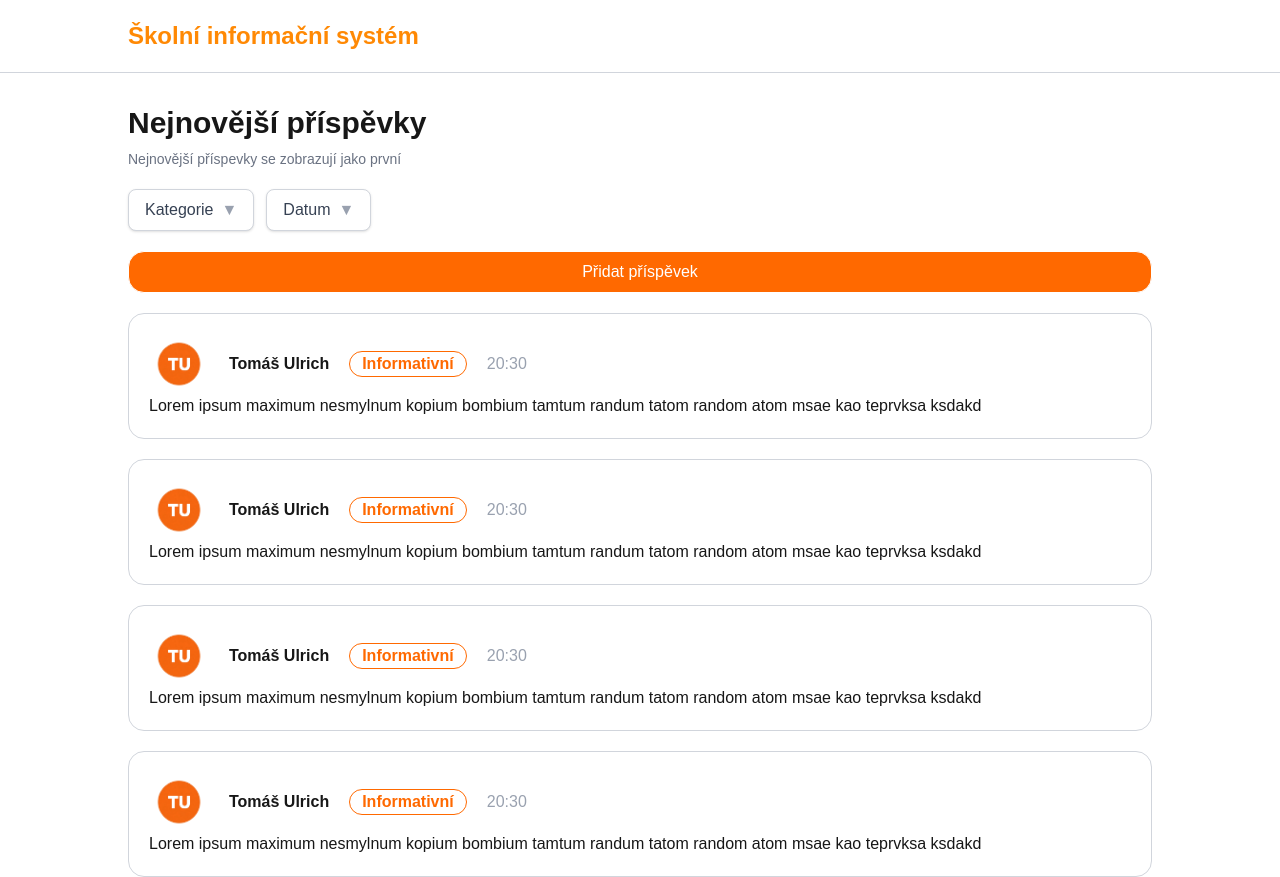
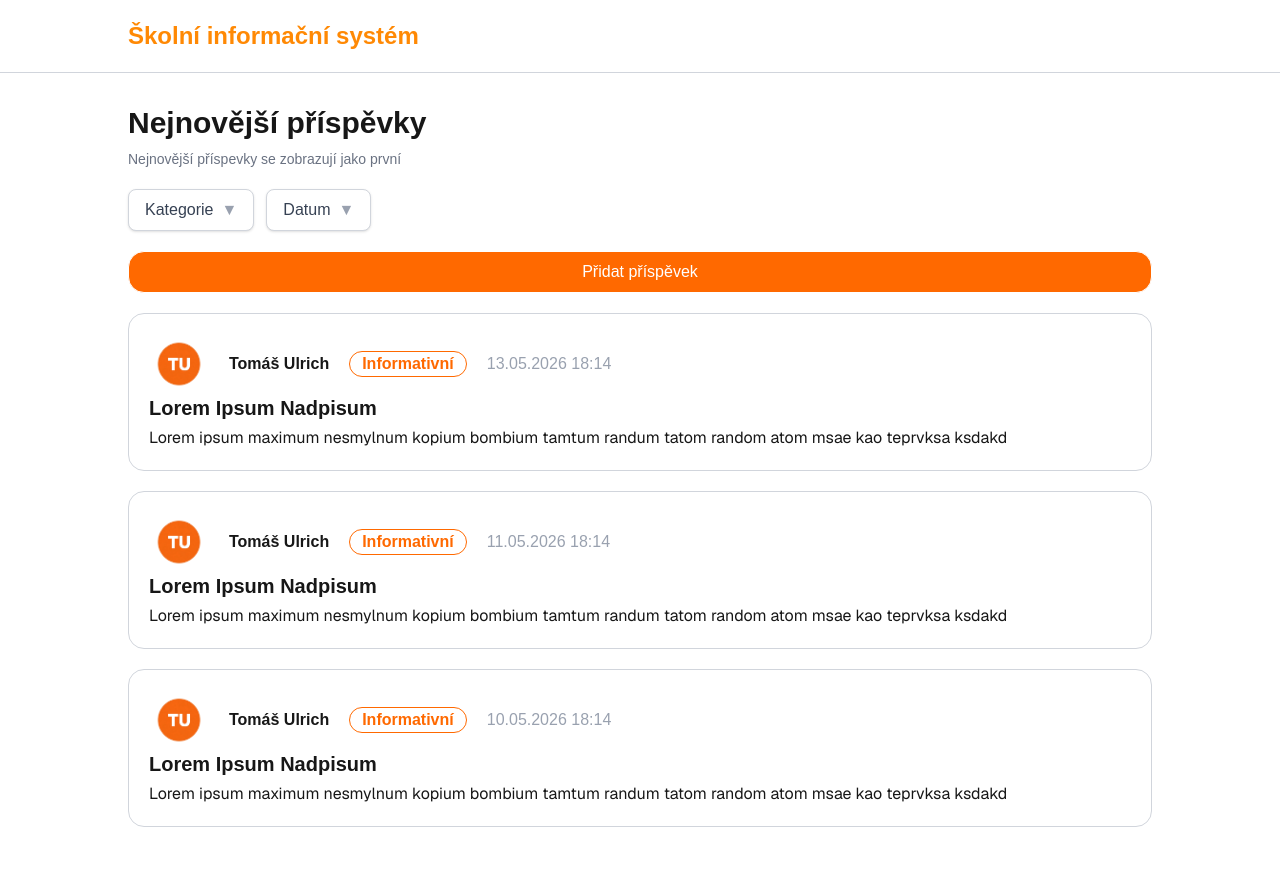
Before and after one commit to ulricht01/Is, a Next.js app in the folder web/: page / in a window 1280 px wide. After the commit the page ends 827 px from the top, so only its background shows below. Built offline with nearby package versions, Linux system fonts and the light colour scheme.

Commit message:
completed adding a post and filtering posts

```diff
--- a/web/app/page.tsx
+++ b/web/app/page.tsx
@@ -17,30 +17,75 @@ export default function Home() {
 
   const [posts, setPosts] = useState([
     {
+      id: 1,
       jmeno: "Tomáš Ulrich",
       category: "Informativní",
-      time: "20:30",
+      time: "13.05.2026 18:14",
+      title: "Lorem Ipsum Nadpisum",
       message: "Lorem ipsum maximum nesmylnum kopium bombium tamtum randum tatom random atom msae kao teprvksa ksdakd"
     },
     {
+      id: 2,
       jmeno: "Tomáš Ulrich",
       category: "Informativní",
-      time: "20:30",
+      time: "11.05.2026 18:14",
+      title: "Lorem Ipsum Nadpisum",
       message: "Lorem ipsum maximum nesmylnum kopium bombium tamtum randum tatom random atom msae kao teprvksa ksdakd"
     },
     {
+      id: 3,
       jmeno: "Tomáš Ulrich",
       category: "Informativní",
-      time: "20:30",
+      time: "10.05.2026 18:14",
+      title: "Lorem Ipsum Nadpisum",
       message: "Lorem ipsum maximum nesmylnum kopium bombium tamtum randum tatom random atom msae kao teprvksa ksdakd"
     }
   ])
 
+  const [selectedCategory, setSelectedCategory] = useState("Kategorie")
+  const [selectedDate, setSelectedDate] = useState("Datum")
+
+  const filteredData = posts.filter((post) => {
+    const matchesCategory = selectedCategory === "Kategorie" || post.category === selectedCategory;
+
+    let matchesDate = true;
+
+    if (selectedDate instanceof Date) {
+
+      // Rozložíme string "13.05.2026 18:14" na části
+      const [datePart, timePart] = post.time.split(' ');
+      const [day, month, year] = datePart.split('.').map(Number);
+
+      const [hour, minute] = timePart;
+
+      // (měsíce jsou v JS od 0, proto month - 1)
+      const postDateObj = new Date(year, month - 1, day, hour, minute);
+
+
+      matchesDate = postDateObj >= selectedDate;
+    }
+
+    // Pokud má příspěvek stejný nebo pozdější datum a zároveň se matchne kategorie, tak je posunut do listu
+    return matchesCategory && matchesDate;
+  });
+
+
   const addPost = (newPostData) => {
+    const now = new Date();
+    const d = String(now.getDate()).padStart(2, '0');
+    const m = String(now.getMonth() + 1).padStart(2, '0');
+    const y = now.getFullYear();
+    const time = now.toLocaleTimeString([], { hour: '2-digit', minute: '2-digit' });
+
+    const formattedDate = `${d}.${m}.${y} ${time}`;
+
+
     const newPost = {
+      id: now.getTime(),
       jmeno: activeUser.name,
       category: newPostData.category,
-      time: new Date().toLocaleTimeString([], { hour: "2-digit", minute: "2-digit"}),
+      time: formattedDate,
+      title: newPostData.title,
       message: newPostData.post
     }
     setPosts([newPost, ...posts])
@@ -53,18 +98,23 @@ export default function Home() {
           description="Nejnovější příspevky se zobrazují jako první">
         </Title>
         <div className="flex gap-3">
-          <Filter filterArray={categoryOptions} text="Kategorie" type="category"></Filter>
-          <Filter filterArray={categoryOptions} text="Datum" type="date"></Filter>
+          <Filter filterArray={categoryOptions} text="Kategorie" type="category" onFilterChange={(val)=> setSelectedCategory(val)}></Filter>
+          <Filter filterArray={categoryOptions} text="Datum" type="date" onFilterChange={(val)=>setSelectedDate(val)}></Filter>
         </div>
         {activeUser.admin && (
         <AddButton onAddPost={addPost}></AddButton>
         )}
         {
-          posts.map((post, index) => (
-            <Post key={index} name={post.jmeno} category={post.category} time={post.time} message={post.message}></Post>
+          filteredData.map((post) => (
+            <Post
+              key={post.id}
+              name={post.jmeno}
+              category={post.category}
+              time={post.time}
+              title={post.title}
+              message={post.message}></Post>
           ))
         }
-        <Post name="Tomáš Ulrich" category="Informativní" time="20:30" message="Lorem ipsum maximum nesmylnum kopium bombium tamtum randum tatom random atom msae kao teprvksa ksdakd"></Post>
     </Container>
   );
 }
--- a/web/components/AddPost/Form.tsx
+++ b/web/components/AddPost/Form.tsx
@@ -1,4 +1,4 @@
-import { use, useState } from "react"
+import { useState } from "react"
 import categoryOptions from "@/js/categoryOptions"
 
 export default function Form({onAddPost, closeForm}){
@@ -22,9 +22,9 @@ export default function Form({onAddPost, closeForm}){
 
     const handleSubmit = ()=>{
         onAddPost({
-            name: name,
+            title: name,
             post: post,
-            category: category
+            category: category,
         })
 
         setName("")
--- a/web/components/MainPage/Filter.tsx
+++ b/web/components/MainPage/Filter.tsx
@@ -8,10 +8,12 @@ export default function Filter({
     filterArray,
     text,
     type,
+    onFilterChange
 }: {
     filterArray?: Array<string>; // Optional for date filter
     text: string;
     type: "category" | "date"; // Type of filter
+    onFilterChange : (value: string | Date | null) => void;
 }) {
     const [selected, setSelected] = useState(text);
     const [filterOptions, setFilterOptions] = useState(filterArray || []); // Default to empty array for date filter
@@ -38,6 +40,7 @@ export default function Filter({
                                     onClick={() => {
                                         setSelected(option)
                                         setShowOptions(false)
+                                        onFilterChange(option)
                                         }
                                     }
                                     className={`flex items-center justify-between px-4 py-2 text-sm transition-colors w-full
@@ -54,10 +57,16 @@ export default function Filter({
 
                             <DatePicker
                                 selected={selectedDate}
-                                onChange={(date) => setSelectedDate(date)} // Update selected date
+                                onChange={(date) => {
+                                    setSelectedDate(date)
+                                    onFilterChange(date)
+                                    setShowOptions(false)
+                                }
+                                } // Update selected date
                                 dateFormat="yyyy-MM-dd"
                                 isClearable
                                 placeholderText="Zvolte datum"
+                                inline
                             />
 
                     )}
--- a/web/components/MainPage/Post.tsx
+++ b/web/components/MainPage/Post.tsx
@@ -1,4 +1,4 @@
-export default function Post({name, category, time, message} : {name : string, category : string, time : string, message : string}){
+export default function Post({name, category, time, title, message} : {name : string, category : string, time : Date, title : string, message : string}){
     return (
         <div className="flex flex-col border-1 p-5 rounded-2xl border-gray-300">
             <div className="flex items-center gap-5">
@@ -7,8 +7,9 @@ export default function Post({name, category, time, message} : {name : string, c
                 <p className="text-orange-500 font-black border-1 px-3 rounded-full">{category}</p>
                 <p className="text-gray-400">{time}</p>
             </div>
-            <div>
-                <p>{message}</p>
+            <div className="flex flex-col gap-1">
+                <p className="text-xl font-black">{title}</p>
+                <pre className="font-sans">{message}</pre>
             </div>
         </div>
     )
--- a/web/js/categoryOptions.js
+++ b/web/js/categoryOptions.js
@@ -1,4 +1,5 @@
 const categoryOptions = [
+    "Kategorie",
     "Důležité",
     "Informativní",
     "Nepřítomnost"
```
